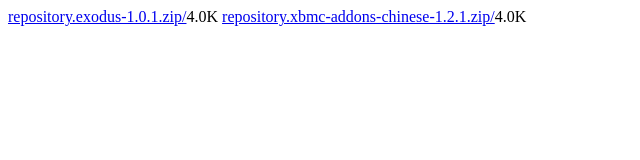
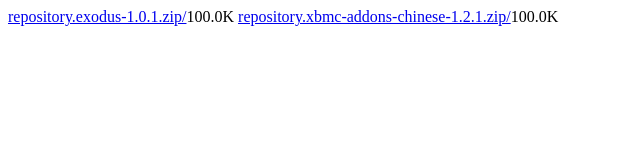
Before and after one commit to hkbnhk/hkbntv, a plain HTML site: page index.html in a window 1280 px wide. Shown: the whole page, without its empty margins (0-640 px from the left). Drawn offline with Linux system fonts and the light colour scheme.

Commit message:
Update index.html

```diff
--- a/index.html
+++ b/index.html
@@ -1,2 +1,2 @@
-<a href="https://hkbnhk.github.io/hkbntv/repository.exodus-1.0.1.zip" >repository.exodus-1.0.1.zip/</a><td>4.0K</td>
-<a href="https://hkbnhk.github.io/hkbntv/repository.xbmc-addons-chinese-1.2.1.zip" >repository.xbmc-addons-chinese-1.2.1.zip/</a><td>4.0K</td>
+<a href="https://hkbnhk.github.io/hkbntv/repository.exodus-1.0.1.zip" >repository.exodus-1.0.1.zip/</a><td>100.0K</td>
+<a href="https://hkbnhk.github.io/hkbntv/repository.xbmc-addons-chinese-1.2.1.zip" >repository.xbmc-addons-chinese-1.2.1.zip/</a><td>100.0K</td>
```
